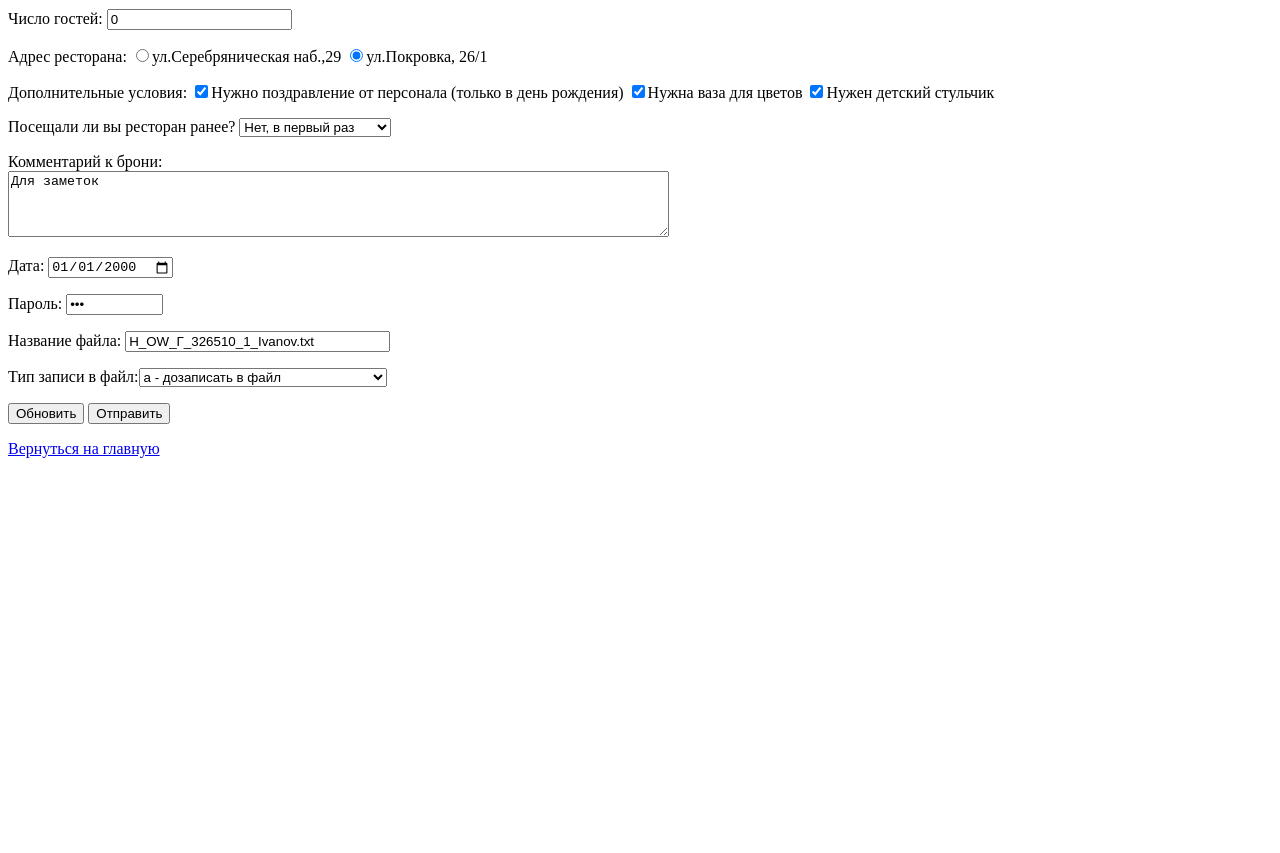
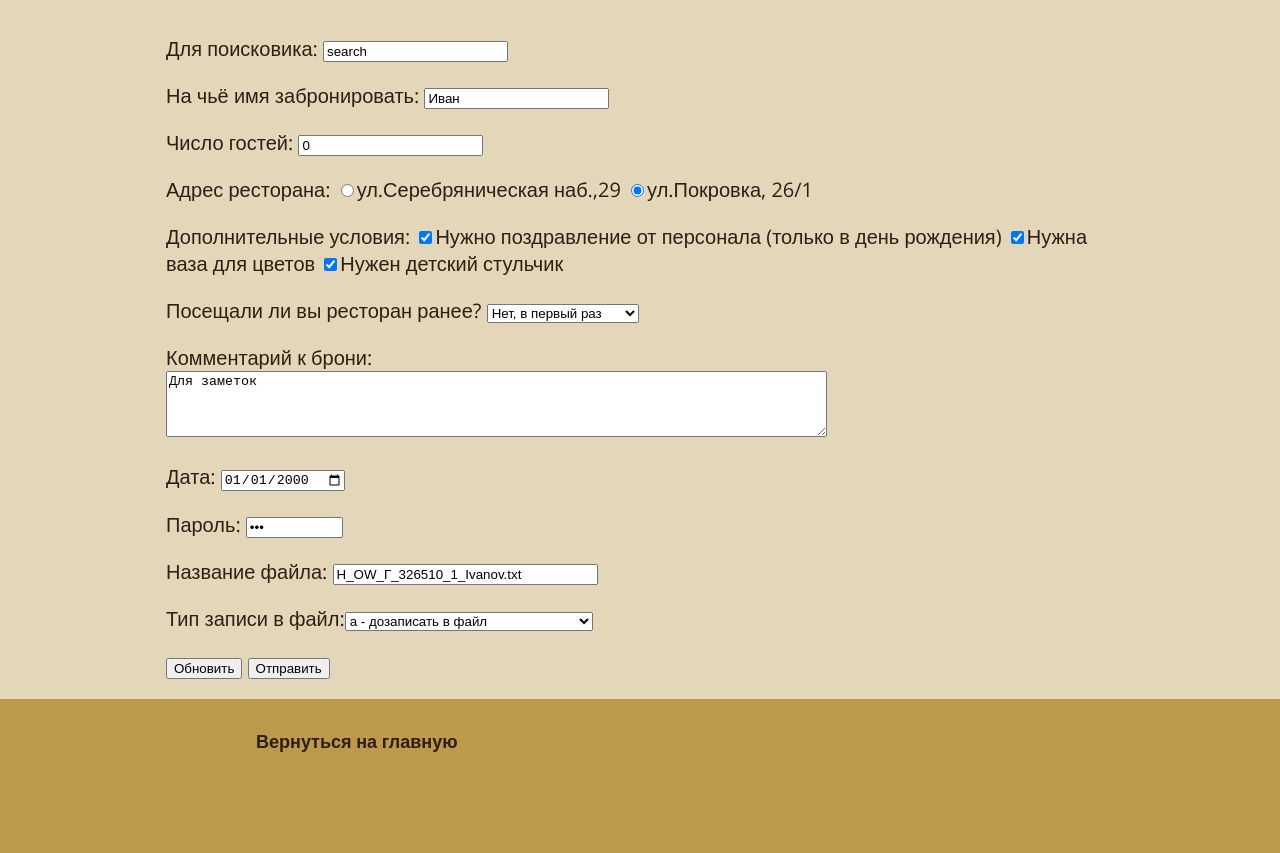
Before and after one commit to lisabeteva/restaurant, a plain HTML site: page reserv.html in a window 1280 px wide. Shown: the part 107-960 px from the top of the page. Before the commit the page ends 800 px from the top, so only its background shows below. Drawn offline with nearby package versions, Linux system fonts and the light colour scheme; files that its build step writes are made by us from their sources; the site is published under a folder, as on GitHub Pages, so addresses that start at the root find nothing.

Commit message:
Update reserv.html

```diff
--- a/reserv.html
+++ b/reserv.html
@@ -13,7 +13,7 @@
 
     <title>Бронь</title>
 </head>
-<link rel="stylesheet" href="/styles/reservstyle.css">
+<link rel="stylesheet" href="reservstyle.css">
 
 <body>
     <div class="reservation">
```
